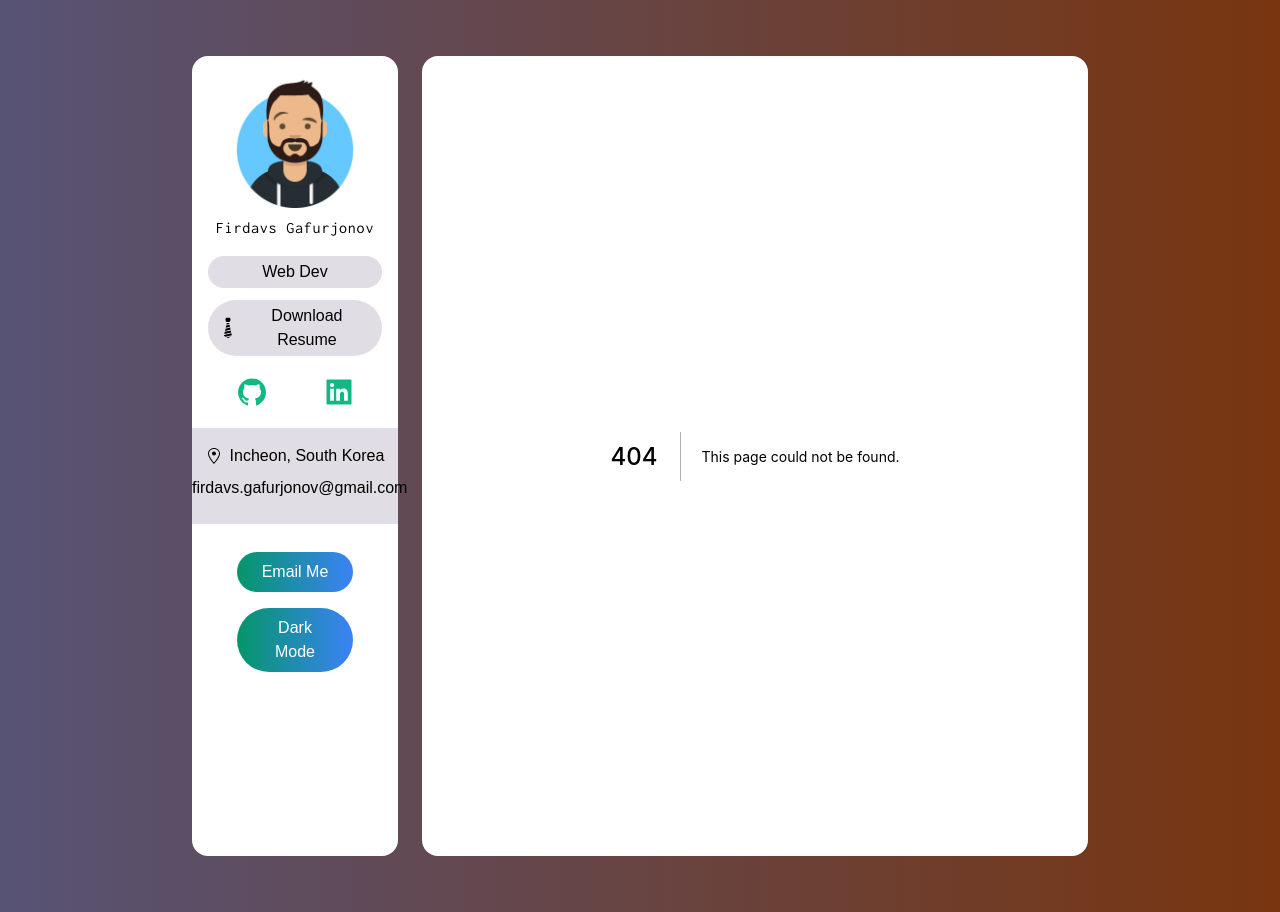
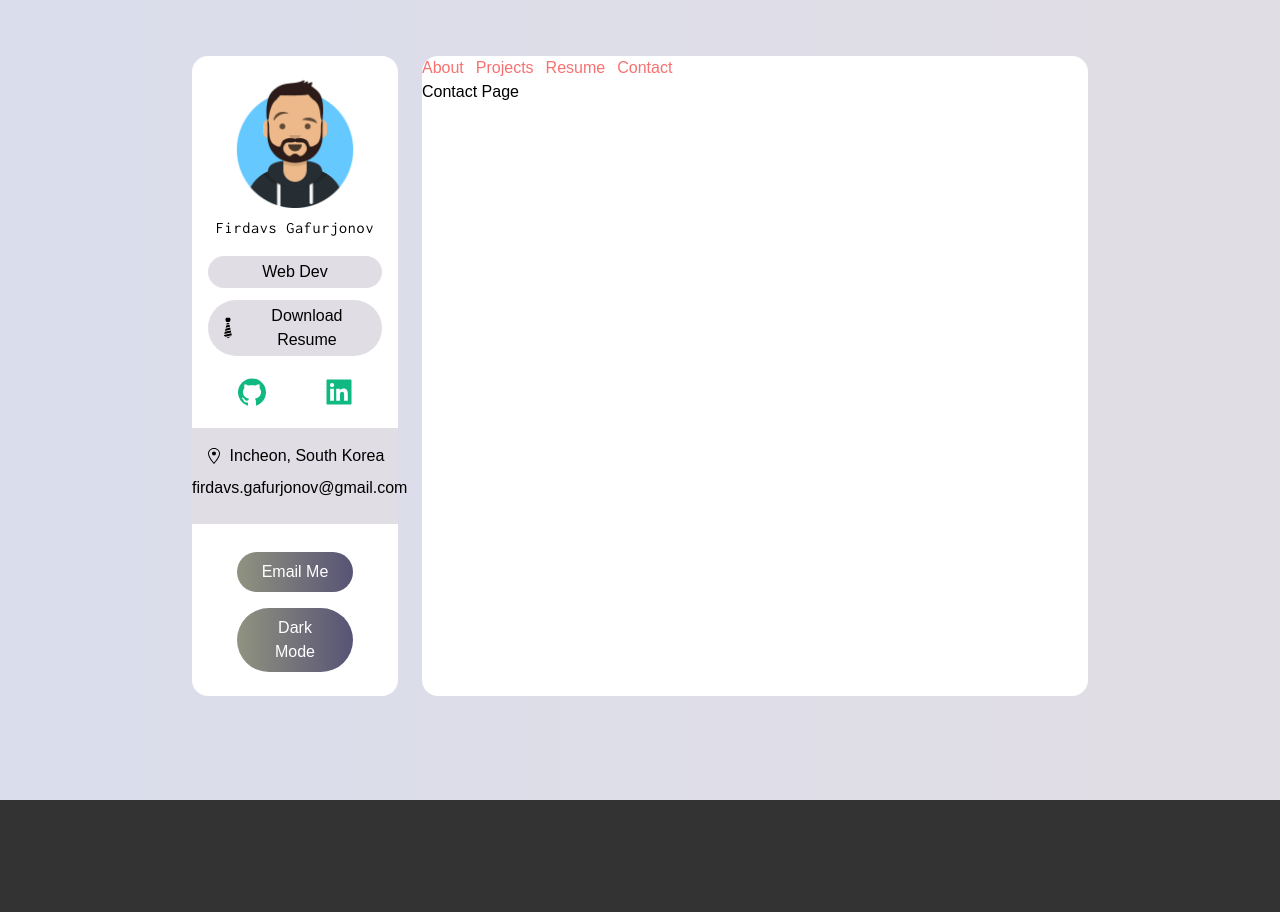
Before and after one commit to gfirik/portfolio, a Next.js app: page /contact in a window 1280 px wide. Before the commit this address had no page. After the commit the page ends 800 px from the top, so only its background shows below. Built offline with nearby package versions, Linux system fonts and the light colour scheme.

Commit message:
pages added

```diff
--- /dev/null
+++ b/components/Navbar.tsx
@@ -0,0 +1,53 @@
+import { useEffect, useState } from "react";
+import Link from 'next/link'
+import { useRouter } from "next/router";
+
+const Navbar = () => {
+
+    const [activeItem, setActiveItem] = useState('')
+
+    const { pathname } = useRouter();
+
+    useEffect(() => {
+        if( pathname === '/' ) setActiveItem('About')
+    }, [])
+
+    return (
+        <div>
+            <span className="font-bold text-wisteria">{activeItem}</span>
+            <div className="flex space-x-3 text-red-400 font-lg">
+                {activeItem!=='About'&&(
+                    <Link href="/">
+                        <a>
+                            <span onClick={() => setActiveItem('About')}>About</span>
+                        </a>
+                    </Link>
+                )}
+                {activeItem!=='Projects'&&(
+                    <Link href="/projects">
+                        <a>
+                            <span onClick={() => setActiveItem('Projects')}>Projects</span>
+                        </a>
+                    </Link>
+                )}
+                {activeItem!=='Resume'&&(
+                    <Link href="/resume">
+                        <a>
+                            <span onClick={() => setActiveItem('Resume')}>Resume</span>
+                        </a>
+                    </Link>
+                )}
+                {activeItem!=='Contact'&&(
+                    <Link href="/contact">
+                        <a>
+                            <span onClick={() => setActiveItem('Contact')}>Contact</span>
+                        </a>
+                    </Link>
+                )}
+
+            </div>
+        </div>
+    )
+}
+
+export default Navbar
--- a/components/Sidebar.tsx
+++ b/components/Sidebar.tsx
@@ -13,19 +13,19 @@ const Sidebar = () => {
                     alt="avatar"
                 />
             </div>
-            <h2 className="my-4 text-3x1 font-medium tracking-wider font-inconsolata">
+            <h2 className="my-4 font-medium tracking-wider text-3x1 font-inconsolata">
                 <span>Firdavs </span>
                 Gafurjonov
             </h2>
-            <p className="my-3 py-1 px-2 bg-gray-200 rounded-full">Web Dev</p>
+            <p className="px-2 py-1 my-3 bg-gray-200 rounded-full">Web Dev</p>
             <a
-                className="my-3 py-1 px-2 bg-gray-200 rounded-full flex items-center justify-center"
+                className="flex items-center justify-center px-2 py-1 my-3 bg-gray-200 rounded-full"
                 href=""
                 download="CV_Firdavs_Gafurjonov"
             >
                 <GiTie className="w-6 h-6"/>Download Resume
             </a>
-            <div className="flex justify-around my-5 text-green-500 w-9/12 md:w-full mx-auto">
+            <div className="flex justify-around w-9/12 mx-auto my-5 text-green-500 md:w-full">
                 <a href="https://github.com/gfirik">
                     <AiFillGithub className="w-8 h-8 cursor-pointer"/>
                 </a>
@@ -40,8 +40,11 @@ const Sidebar = () => {
                 </div>
                 <p className="my-2">firdavs.gafurjonov@gmail.com</p>
             </div>
-            <button className="bg-gradient-to-r from-green-600 to-blue-500 w-8/12 rounded-full py-2 px-5 text-white my-2">Email Me</button>
-            <button className="bg-gradient-to-r from-green-600 to-blue-500 w-8/12 rounded-full py-2 px-5 text-white my-2">Dark Mode</button>
+            <button
+                className="w-8/12 px-5 py-2 my-2 text-white rounded-full bg-gradient-to-r from-shadow-400 to-steel-600 focus:outline-none"
+                onClick={() => window.open('mailto:firdavs.gafurjonov@gmail.com')}
+            >Email Me</button>
+            <button className="w-8/12 px-5 py-2 my-2 text-white rounded-full bg-gradient-to-r from-shadow-400 to-steel-600 focus:outline-none">Dark Mode</button>
         </div>
     )
 }
--- a/pages/_app.tsx
+++ b/pages/_app.tsx
@@ -1,13 +1,15 @@
 import '../styles/globals.css'
 import type { AppProps } from 'next/app'
 import Sidebar from '../components/Sidebar'
+import Navbar from '../components/Navbar'
 
 function MyApp({ Component, pageProps }: AppProps) {
-  return <div className="grid grid-cols-12 gap-6 px-5 lg:px-48 my-14">
-    <div className="lg:col-span-3 p-4 text-center bg-white col-span-12 rounded-2xl">
+  return <div className="grid grid-cols-12 gap-6 px-5 my-14 lg:px-48 sm:px-20 md:px-32">
+    <div className="col-span-12 p-4 text-center bg-white lg:col-span-3 rounded-2xl">
       <Sidebar />
     </div>
-    <div className="col-span-12 bg-white lg:col-span-9  rounded-2xl ">
+    <div className="flex flex-col col-span-12 bg-white lg:col-span-9 rounded-2xl ">
+      <Navbar />
       <Component {...pageProps} />
     </div>
   </div>
--- a/pages/_document.tsx
+++ b/pages/_document.tsx
@@ -12,7 +12,7 @@ class MyDocument extends Document {
                 rel="stylesheet"
             />
         </Head>
-        <body className="bg-gradient-to-r from-steel-600 to-yellow-900">
+        <body className="bg-gradient-to-r from-steel-200 to-gray-200">
           <Main />
           <NextScript />
         </body>
--- /dev/null
+++ b/pages/contact.tsx
@@ -0,0 +1,9 @@
+const contact = () => {
+    return (
+        <div>
+            Contact Page
+        </div>
+    )
+}
+
+export default contact
--- /dev/null
+++ b/pages/projects.tsx
@@ -0,0 +1,9 @@
+const projects = () => {
+    return (
+        <div>
+            projects page
+        </div>
+    )
+}
+
+export default projects
--- /dev/null
+++ b/pages/resume.tsx
@@ -0,0 +1,9 @@
+const resume = () => {
+    return (
+        <div>
+            resume page
+        </div>
+    )
+}
+
+export default resume
```
